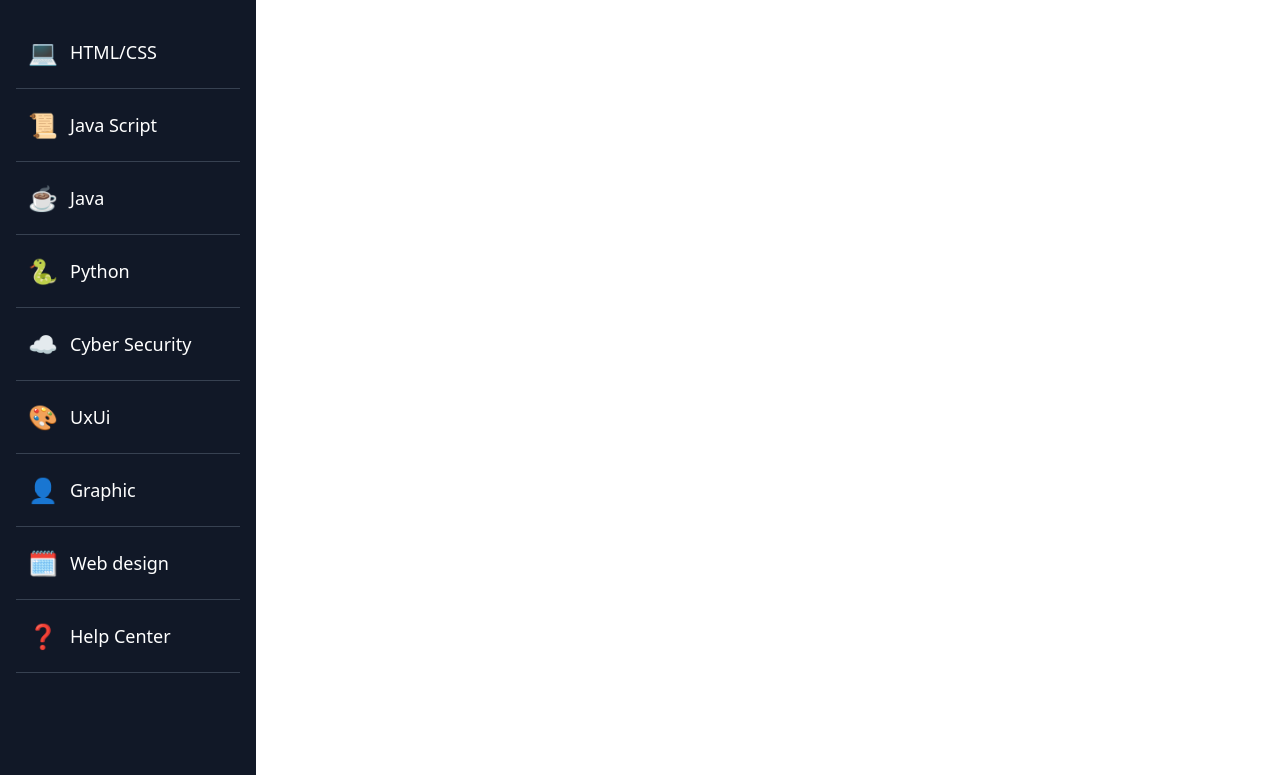
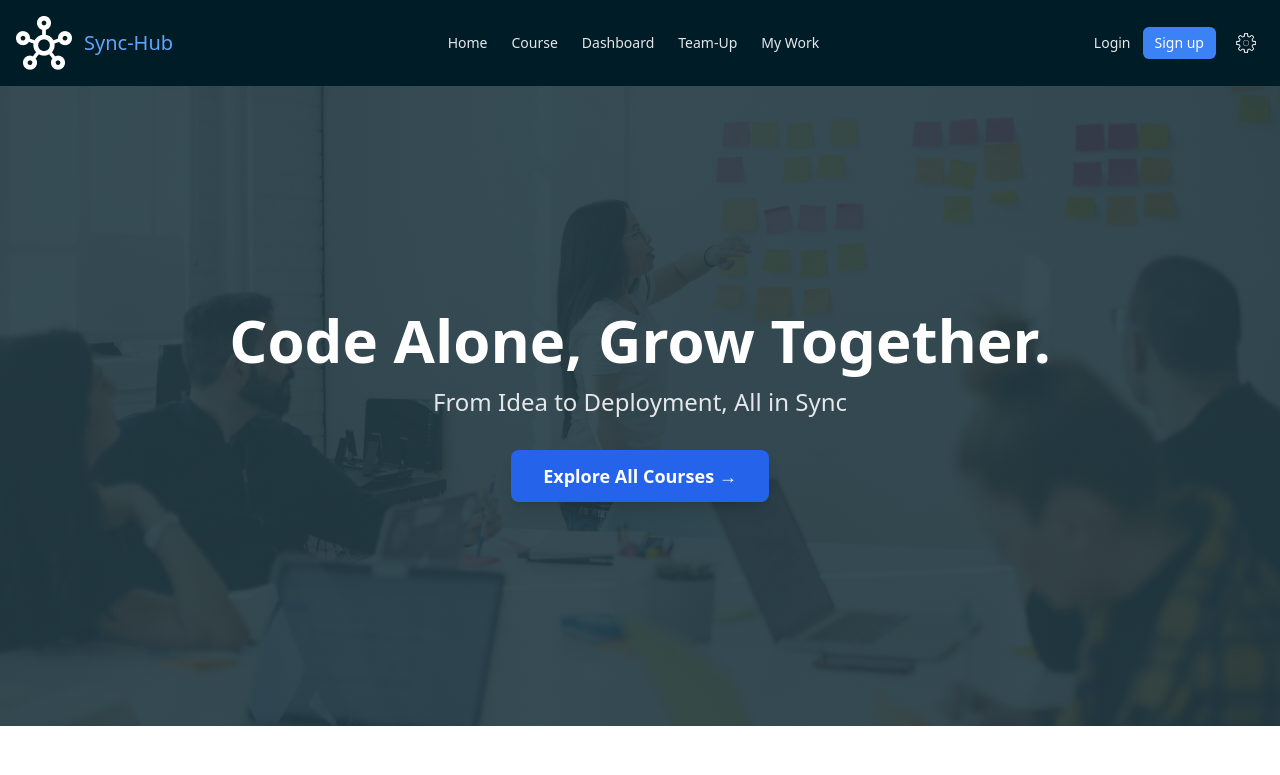
Before and after one commit to MatheusPaternez/course-hub-react-app, a React (Create React App) app: page / in a window 1280 px wide. Shown: the top 775 px of the page. Built offline with nearby package versions, Linux system fonts and the light colour scheme.

Commit message:
Add broken NavBar (need fix)

```diff
--- a/src/App.js
+++ b/src/App.js
@@ -2,22 +2,22 @@ import { BrowserRouter, Route, Routes } from 'react-router-dom';
 import HomePage from './pages/HomePage';
 import LoginPopup from './pages/LoginPopup';
 import CourseSearch from './pages/CourseSearch';
+import NavBarLogic from './components/NavBarLogic';
 import NavBar from './components/NavBar';
 
 export default function App() {
     return (
         <>
-        {/* <BrowserRouter>
+        <BrowserRouter>
             <Routes>
                 <Route path='/'>
                     <Route element={<LoginPopup />} />
-                    <Route element={<HomePage/>}/>
-                    <Route index element={<LoginPopup />} />
+                    <Route index element={<HomePage/>}/>
+                    <Route element={<LoginPopup />} />
                     <Route path="course" element={<CourseSearch />} />
                 </Route>
             </Routes>
-        </BrowserRouter> */}
-        <NavBar/>
+        </BrowserRouter>
         </>
     )
 }
--- a/src/components/NavBar.js
+++ b/src/components/NavBar.js
@@ -1,38 +1,15 @@
 import React from 'react';
+import NavBarLogic from './NavBarLogic';
 
-// links to navigate through
-const navItems = [
-  { name: 'HTML/CSS', icon: '💻', path: '/html-css' },
-  { name: 'Java Script', icon: '📜', path: '/javascript' },
-  { name: 'Java', icon: '☕', path: '/java' },
-  { name: 'Python', icon: '🐍', path: '/python' },
-  { name: 'Cyber Security', icon: '☁️', path: '/cyber-security' },
-  { name: 'UxUi', icon: '🎨', path: '/uxui' },
-  { name: 'Graphic', icon: '👤', path: '/graphic' },
-  { name: 'Web design', icon: '🗓️', path: '/web-design' },
-  { name: 'Help Center', icon: '❓', path: '/help' },
-];
+export default function NavBar({ children }){
+  return (
+    <div className="flex">
+      <NavBarLogic />
 
-export default function NavBar(){
-  return (
-    <div className="w-64 bg-gray-900 text-white h-screen fixed top-0 left-0">
-      <nav className="p-4">
-        {/* Using map to iterate through links and pages */}
-        {navItems.map((item, index) => (
-          <>
-          {/* Logic for showing links in the navbar based on an array of obejcts (Making it dynamic for future courses) */}
-          <a
-            key={index}
-            href={item.path}
-            className="flex items-center p-3 my-2 rounded-lg text-lg hover:bg-gray-700 transition-colors duration-200">
-            <span className="mr-3 text-2xl">{item.icon}</span>
-            {item.name}
-
-          </a>
-          <p><hr className="border-gray-700" /></p>
-          </>
-        ))}
-      </nav>
+      {/* Grants that the real content will start after the side bar */}
+      <main className="flex-1 ml-64 p-8">
+        {children} {/* There goes the page content */}
+      </main>
     </div>
   );
 };
--- /dev/null
+++ b/src/components/NavBarLogic.js
@@ -0,0 +1,38 @@
+import React from 'react';
+
+// links to navigate through
+const navItems = [
+  { name: 'HTML/CSS', icon: '💻', path: '/html-css' },
+  { name: 'Java Script', icon: '📜', path: '/javascript' },
+  { name: 'Java', icon: '☕', path: '/java' },
+  { name: 'Python', icon: '🐍', path: '/python' },
+  { name: 'Cyber Security', icon: '☁️', path: '/cyber-security' },
+  { name: 'UxUi', icon: '🎨', path: '/uxui' },
+  { name: 'Graphic', icon: '👤', path: '/graphic' },
+  { name: 'Web design', icon: '🗓️', path: '/web-design' },
+  { name: 'Help Center', icon: '❓', path: '/help' },
+];
+
+export default function NavBarLogic(){
+  return (
+    <div className="w-64 bg-gray-900 text-white h-screen fixed top-0 left-0">
+      <nav className="p-4">
+        {/* Using map to iterate through links and pages */}
+        {navItems.map((item, index) => (
+          <>
+          {/* Logic for showing links in the navbar based on an array of obejcts (Making it dynamic for future courses) */}
+          <a
+            key={index}
+            href={item.path}
+            className="flex items-center p-3 my-2 rounded-lg text-lg hover:bg-gray-700 transition-colors duration-200">
+            <span className="mr-3 text-2xl">{item.icon}</span>
+            {item.name}
+
+          </a>
+          <hr className="border-gray-700" />
+          </>
+        ))}
+      </nav>
+    </div>
+  );
+};
--- a/src/pages/HomePage.js
+++ b/src/pages/HomePage.js
@@ -2,6 +2,7 @@ import homepageBanner from '../assets/img/homepage-banner.jpg';
 import CourseList from '../components/CourseList';
 import Footer from '../components/Footer';
 import Header from '../components/Header';
+import NavBar from '../components/NavBar';
 
 export default function HomePageHeader() {
     return (
```
